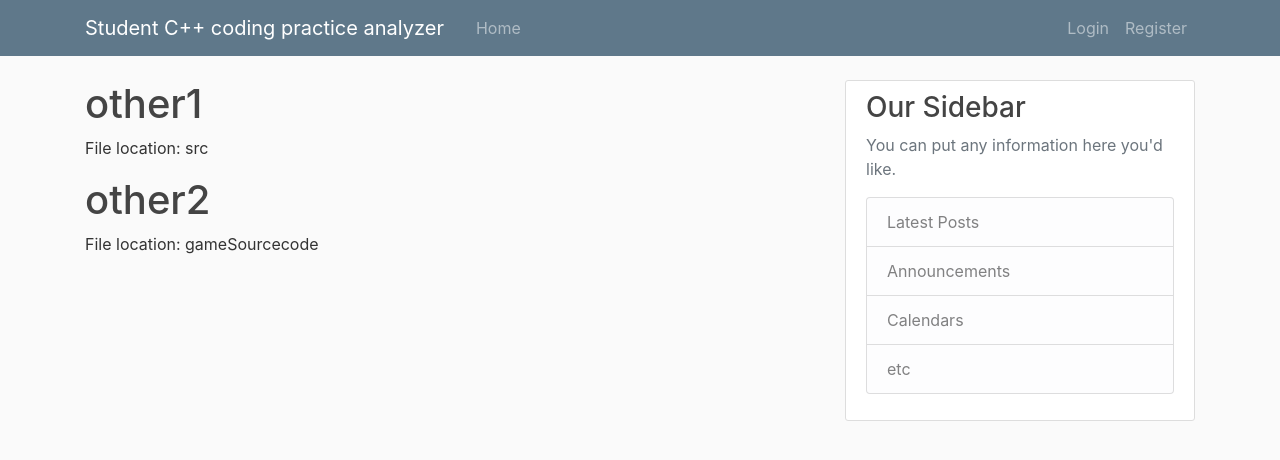
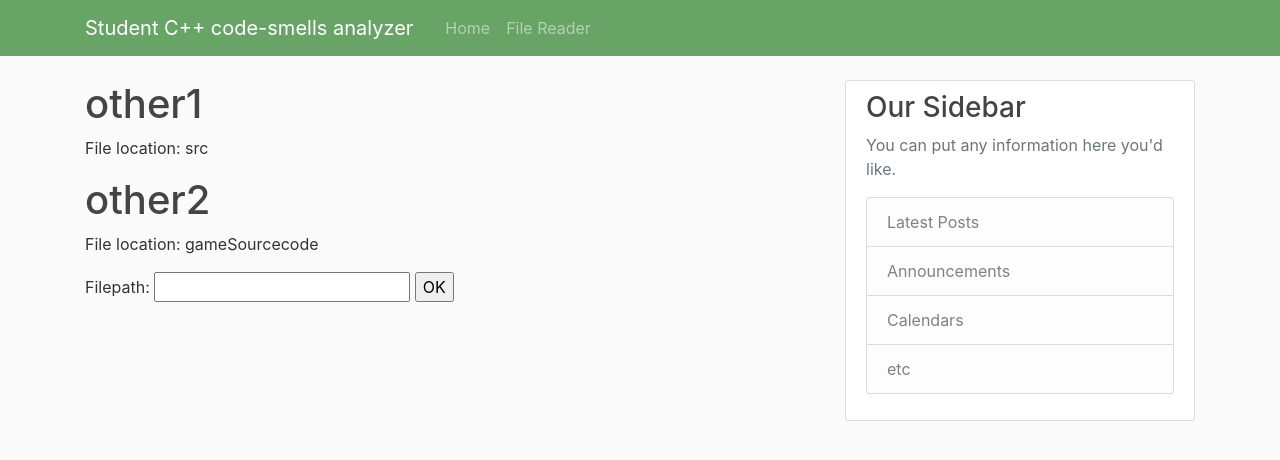
Before and after one commit to Ivy7493/C-_Code_Analysis, a Django app: page / in a window 1280 px wide. Shown: the top 460 px of the page. Run offline with Django 4.2, Linux system fonts and the light colour scheme; some libraries are stand-ins or nearby versions.

Commit message:
form added for path (not integrated with code yet)

```diff
--- a/Student_Code_Analysis_C/fileSelect/static/fileSelect/main.css
+++ b/Student_Code_Analysis_C/fileSelect/static/fileSelect/main.css
@@ -13,7 +13,7 @@ margin: 0;
 }
 
 .bg-steel {
-background-color: #5f788a;
+background-color: #67a466;
 }
 
 .site-header .navbar-nav .nav-link {
--- a/Student_Code_Analysis_C/fileSelect/templates/fileSelect/base.html
+++ b/Student_Code_Analysis_C/fileSelect/templates/fileSelect/base.html
@@ -21,18 +21,20 @@
         <div>
             <nav class="navbar navbar-expand-md navbar-dark bg-steel fixed-top">
               <div class="container">
-                <a class="navbar-brand mr-4" href="/">Student C++ coding practice analyzer</a>
+                <a class="navbar-brand mr-4" href="/">Student C++ code-smells analyzer</a>
                 <button class="navbar-toggler" type="button" data-toggle="collapse" data-target="#navbarToggle" aria-controls="navbarToggle" aria-expanded="false" aria-label="Toggle navigation">
                 <span class="navbar-toggler-icon"></span>
                 </button>
                 <div class="collapse navbar-collapse" id="navbarToggle">
                   <div class="navbar-nav mr-auto">
-                    <a class="nav-item nav-link" href="/">Home</a>
+                    <a class="nav-item nav-link" href="{% url 'studentAnalysisHome'%}">Home</a>
+                    <a class="nav-item nav-link" href="{% url 'fileReaderStudentCode'%}">File Reader</a>
                   </div>
+
                   <!-- Navbar Right Side -->
                   <div class="navbar-nav">
-                    <a class="nav-item nav-link" href="#">Login</a>
-                    <a class="nav-item nav-link" href="#">Register</a>
+                    <!-- <a class="nav-item nav-link" href="#">Login</a>
+                    <a class="nav-item nav-link" href="#">Register</a> -->
                   </div>
                 </div>
               </div>
--- a/Student_Code_Analysis_C/fileSelect/templates/fileSelect/fileSelectHome.html
+++ b/Student_Code_Analysis_C/fileSelect/templates/fileSelect/fileSelectHome.html
@@ -4,4 +4,9 @@
         <h1>{{ file.other }}</h1>
         <p>File location: {{ file.filelocation }}</p>
     {% endfor %}
+    <form action = "" method = "post" novalidate>
+        {% csrf_token %}
+        {{ form }}
+        <input type = "submit" value = "OK">
+    </form>
 {% endblock content%}
--- a/Student_Code_Analysis_C/fileSelect/views.py
+++ b/Student_Code_Analysis_C/fileSelect/views.py
@@ -1,5 +1,6 @@
 from django.shortcuts import render
 from django.http import HttpResponse
+from listings.pathForm import getPath
 
 
 fileLocations = [
@@ -14,9 +15,13 @@ fileLocations = [
 ]
 
 def fileSelectHome(request):
+
+    form = getPath()
     context = {
-        'fileLocations':fileLocations
+        'fileLocations':fileLocations,
+        'form':form
     }
+
     return render(request,'fileSelect/fileSelectHome.html',context)
 def fileReader(request):
     return render(request,'fileSelect/fileDisplay.html',{'title':'File Viewer'})
--- /dev/null
+++ b/Student_Code_Analysis_C/listings/pathForm.py
@@ -0,0 +1,4 @@
+from django import forms
+
+class getPath(forms.Form):
+    filePath = forms.CharField(required=True)
```
